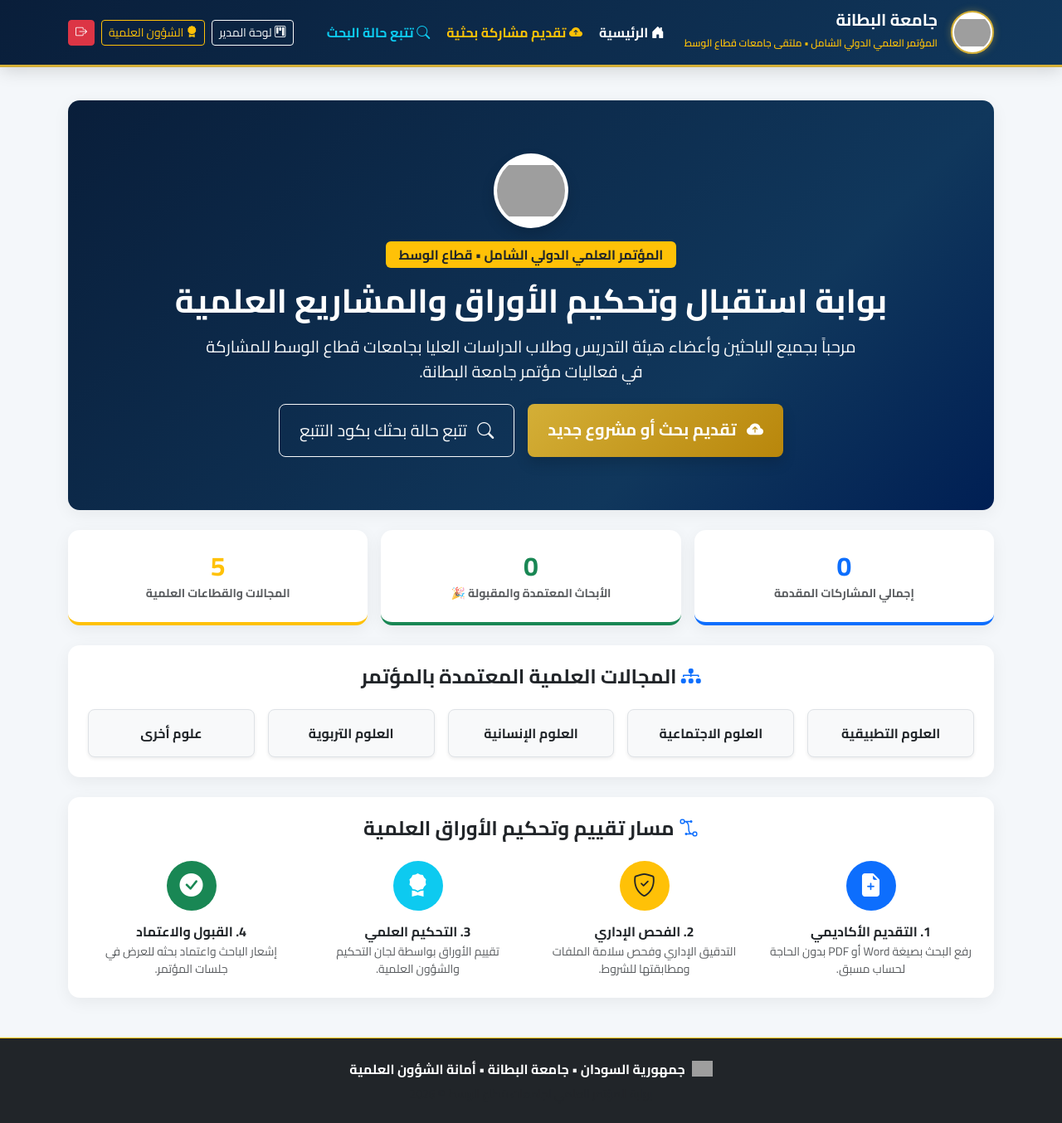
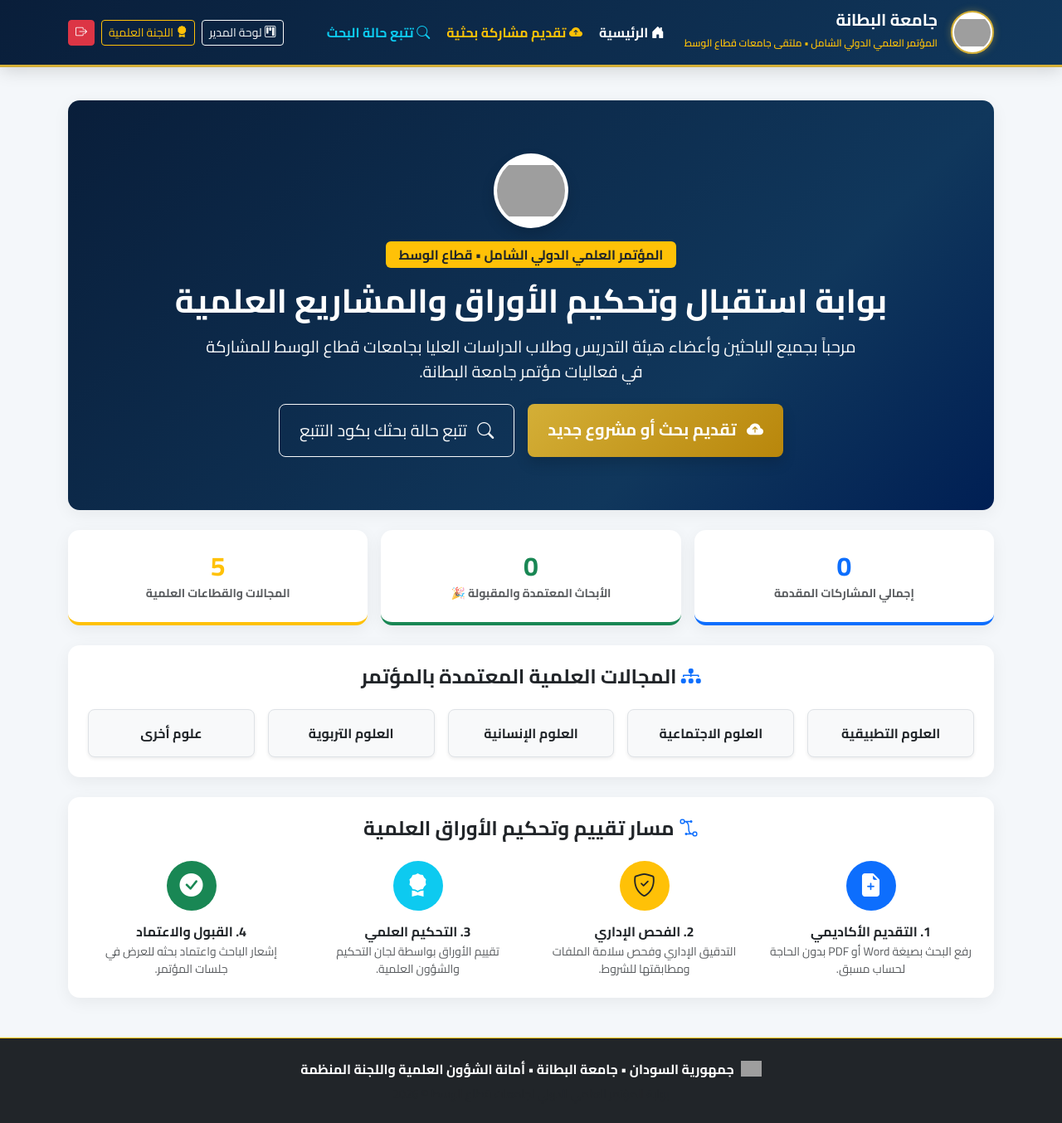
Before and after one commit to altayebawab024-code/conference-portal, a Django app: page / in a window 1280 px wide. Shown: the whole page at 83% size. Run offline with Django 5.2, Linux system fonts and the light colour scheme; the visitor is signed in with stand-in values (Sample User, id 1); data that the repository does not hold is empty; grey boxes are pictures that could not be loaded.

Commit message:
Update base.html

```diff
--- a/templates/submissions/base.html
+++ b/templates/submissions/base.html
@@ -62,7 +62,7 @@
 </head>
 <body class="d-flex flex-column min-vh-100">
 
-    <!-- شريط الملاحة الرسمي بشعار جامعة البطانة -->
+    <!-- شريط الملاحة الرئيسي بشعار جامعة البطانة الرسمي -->
     <nav class="navbar navbar-expand-lg navbar-dark navbar-main py-2">
         <div class="container">
             <a class="navbar-brand d-flex align-items-center gap-3" href="{% url 'home' %}">
@@ -95,7 +95,8 @@
                 <div class="d-flex align-items-center gap-2">
                     {% if user.is_authenticated %}
                         <a href="{% url 'manager_portal' %}" class="btn btn-sm btn-outline-light"><i class="bi bi-kanban"></i> لوحة المدير</a>
-                        <a href="{% url 'scientific_portal' %}" class="btn btn-sm btn-outline-warning"><i class="bi bi-award-fill"></i> الشؤون العلمية</a>
+                        <!-- تم التعديل إلى اللجنة العلمية -->
+                        <a href="{% url 'scientific_portal' %}" class="btn btn-sm btn-outline-warning"><i class="bi bi-award-fill"></i> اللجنة العلمية</a>
                         <form method="post" action="{% url 'logout' %}" class="d-inline">
                             {% csrf_token %}
                             <button type="submit" class="btn btn-sm btn-danger"><i class="bi bi-box-arrow-right"></i></button>
@@ -108,7 +109,7 @@
         </div>
     </nav>
 
-    <!-- رسائل النظام -->
+    <!-- رسائل وتنبيهات النظام -->
     <div class="container mt-3">
         {% if messages %}
             {% for message in messages %}
@@ -120,19 +121,19 @@
         {% endif %}
     </div>
 
-    <!-- المحتوى -->
+    <!-- المحتوى الأساسي -->
     <main class="flex-grow-1 mb-5">
         {% block content %}{% endblock %}
     </main>
 
-    <!-- التذييل الأكاديمي -->
+    <!-- التذييل الأكاديمي المعتمد -->
     <footer class="bg-dark text-white text-center py-4 mt-auto border-top border-warning">
         <div class="container">
             <div class="d-flex justify-content-center align-items-center gap-2 mb-2">
                 <img src="{% static 'img/logo.png' %}" alt="جامعة البطانة" style="width: 25px; height: 25px; object-fit: contain;">
-                <span class="fw-bold">جمهورية السودان • جامعة البطانة • أمانة الشؤون العلمية</span>
+                <span class="fw-bold">جمهورية السودان • جامعة البطانة • أمانة الشؤون العلمية واللجنة المنظمة</span>
             </div>
-            <p class="small text-muted mb-0">بوابة المؤتمر العلمي لجامعات قطاع الوسط © 2026</p>
+            <p class="small text-muted mb-0">بوابة المؤتمر العلمي الدولي لجامعات قطاع الوسط © 2026</p>
         </div>
     </footer>
 
```
